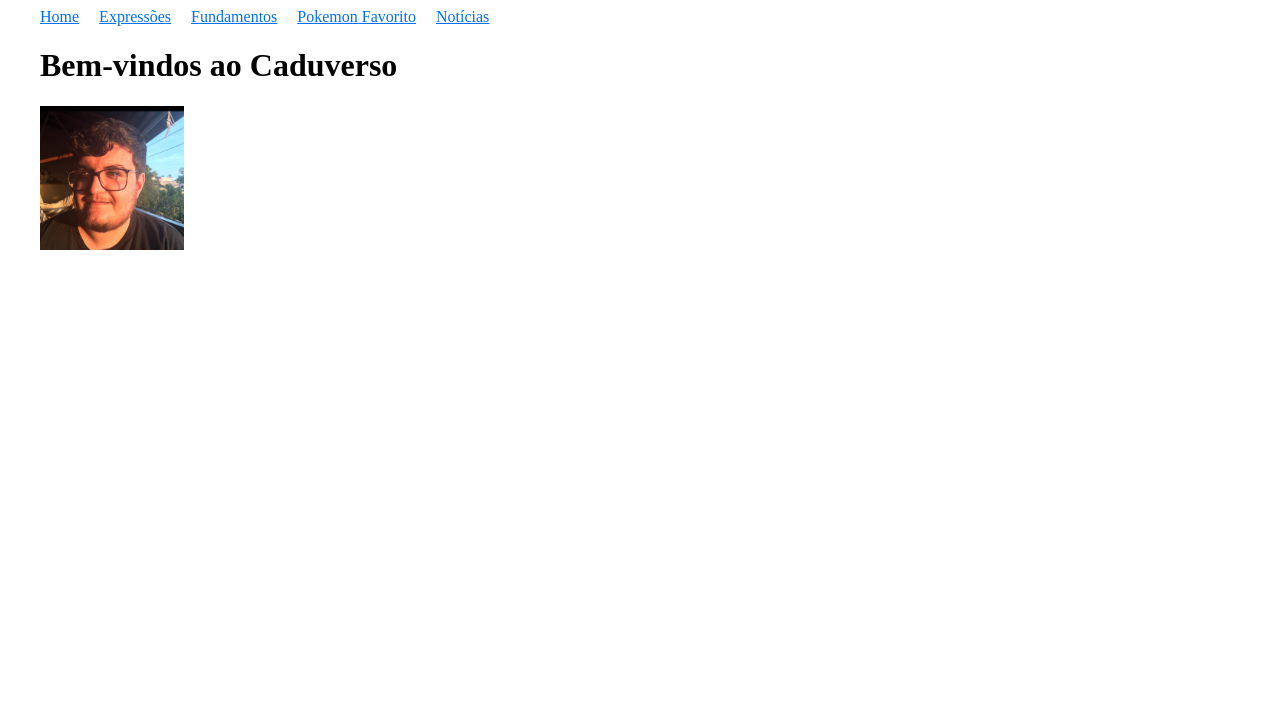
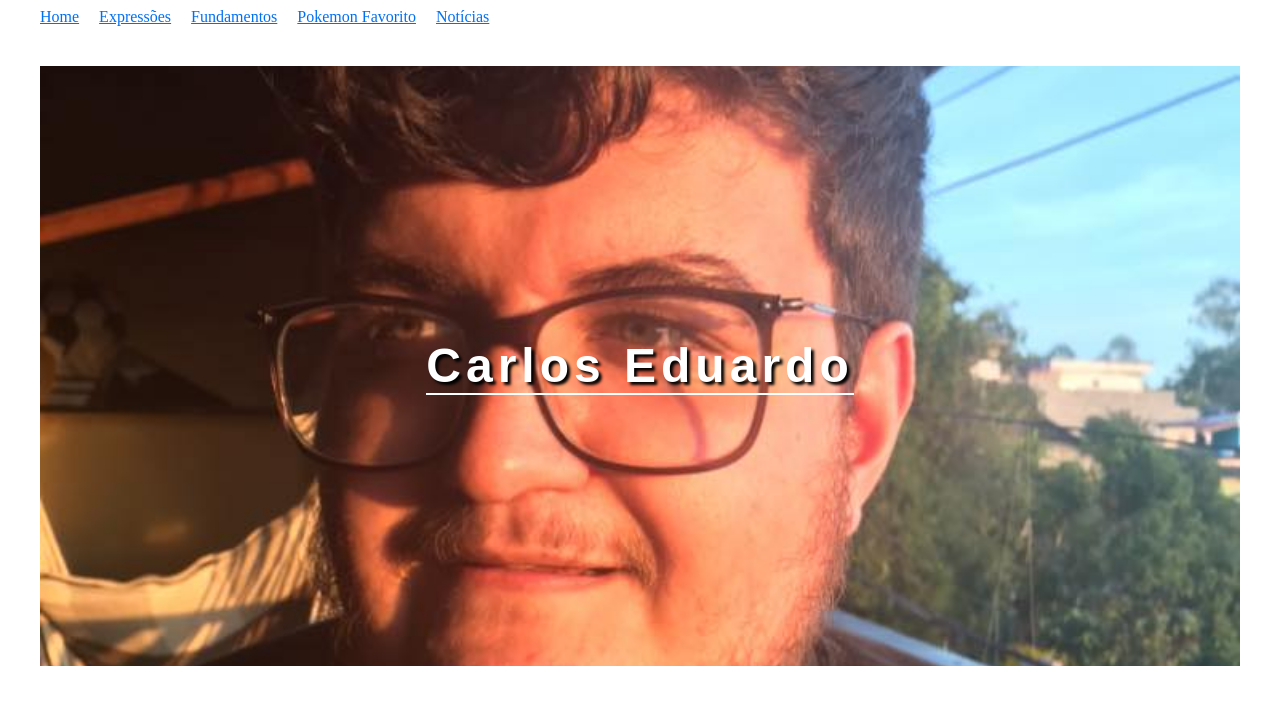
Before and after one commit to cpwaldow/caduverso, a Next.js app: page / in a window 1280 px wide. Shown: the top 704 px of the page. Built offline with nearby package versions, Linux system fonts and the light colour scheme.

Commit message:
começando a refatoraçao da home

```diff
--- a/pages/index.js
+++ b/pages/index.js
@@ -1,8 +1,7 @@
 import Head from 'next/head';
 import styles from '../styles/Home.module.css';
 import Header from '../Components/Header';
-import Image from 'next/image';
-import mypic from '../image/profile.jpeg';
+import S from '../styles/Index.module.css';
 
 export default function Home() {
   return (
@@ -16,8 +15,9 @@ export default function Home() {
       <Header />
 
       <main>
-        <h1>Bem-vindos ao Caduverso</h1>
-        <Image src={mypic} width="144" height={144} loading="lazy" alt="Cadu" />
+        <section className={S.background_container}>
+          <h2 className={S.title}>Carlos Eduardo</h2>
+        </section>
       </main>
     </div>
   );
--- /dev/null
+++ b/styles/Index.module.css
@@ -0,0 +1,20 @@
+.background_container {
+  align-items: center;
+  background-size: cover;
+  background-image: url('../image/profile.jpeg');
+  background-repeat: no-repeat;
+  background-position: center;
+  display: flex;
+  justify-content: center;
+  min-height: 600px;
+  margin: 40px 0;
+}
+.title {
+  border-bottom: 2px solid white;
+  color: white;
+  font-size: 6vh;
+  font-family: Arial, Helvetica, sans-serif;
+  letter-spacing: 5px;
+  text-align: center;
+  text-shadow: 3px 3px 3px black;
+}
```
